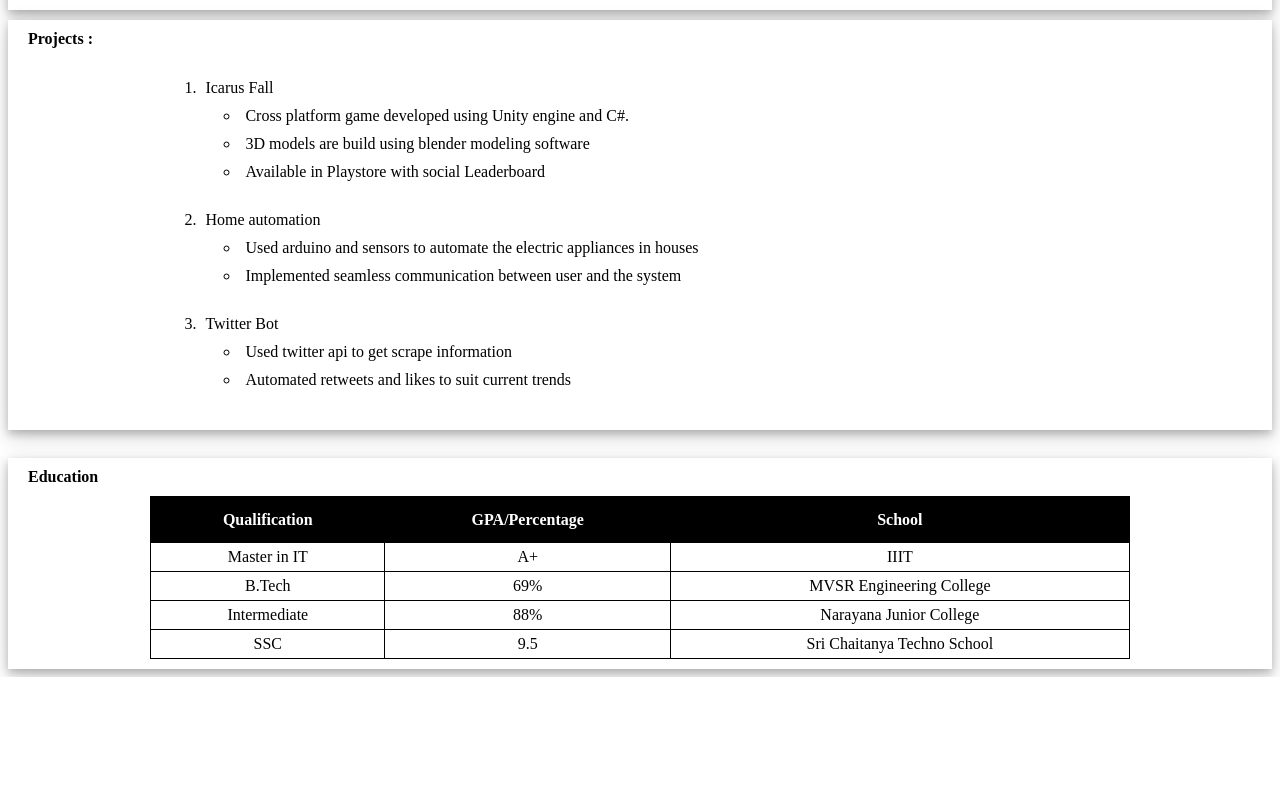
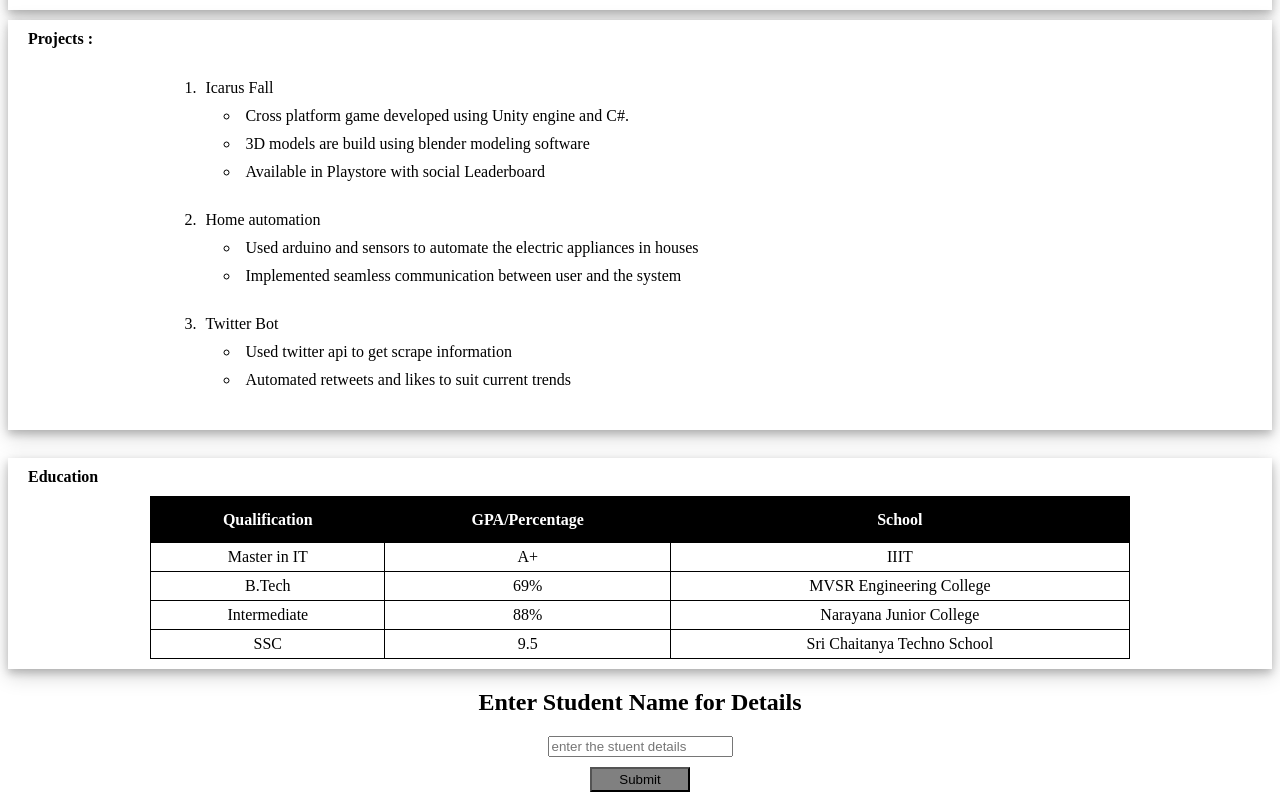
Before and after one commit to kamujusrujan/WP_2019501031, a plain HTML site: page journey site/html/mainpage.html in a window 1280 px wide. Shown: the part 529-1329 px from the top of the page. Before the commit the page ends 1206 px from the top, so only its background shows below. Drawn offline with Linux system fonts and the light colour scheme.

Commit message:
implemented the form and completed the task

```diff
--- a/journey site/css/style.css
+++ b/journey site/css/style.css
@@ -10,6 +10,7 @@
   	/* border-bottom: solid 25px white; */
 
 }
+
 
 
 #body{
@@ -94,3 +95,16 @@
 		color:white;
 		background-color: black
 	}
+
+.request{
+	position: relative;
+	text-align: center;
+}
+
+
+.send{
+	margin-top: 10px;
+	background-color: grey;
+	width: 100px;
+	height: 25px;
+}
--- a/journey site/html/mainpage.html
+++ b/journey site/html/mainpage.html
@@ -3,6 +3,7 @@
 <link rel="stylesheet" type="text/css" href="../css/style.css">
 <title>My MSIT Journey</title>
 <h1 id='heading'> MSIT Journey </h1>
+
 <body id='body'>
 	<div class="data">
 		<label class='attr'>Name :</label>
@@ -16,8 +17,6 @@
 			 I 	would describe myself as someone who is honest, caring, intelligent, hardworking, and ambitious. I have a great sense of humour. I am an easy going person & don't get easily disturbed by down's in my life.
 		</p>
 	</div>
-
-
 
 
 
@@ -83,5 +82,20 @@
 			</tbody>
 		</table>
 	</div>
+	<div class="request">
+		<!-- <hr> -->
+		<h2>Enter Student Name for Details</h2>
+		<form action="#" method="get">
+			<label>
+				<input type="text" name="comment" placeholder="enter the stuent details">
+			</label>
+			<div>
+				<label>
+					<input class="send" type="button" value="Submit">
+				</label>
+			</div>
+		</form>
+	</div>
 </body>
+
 </html>
```
